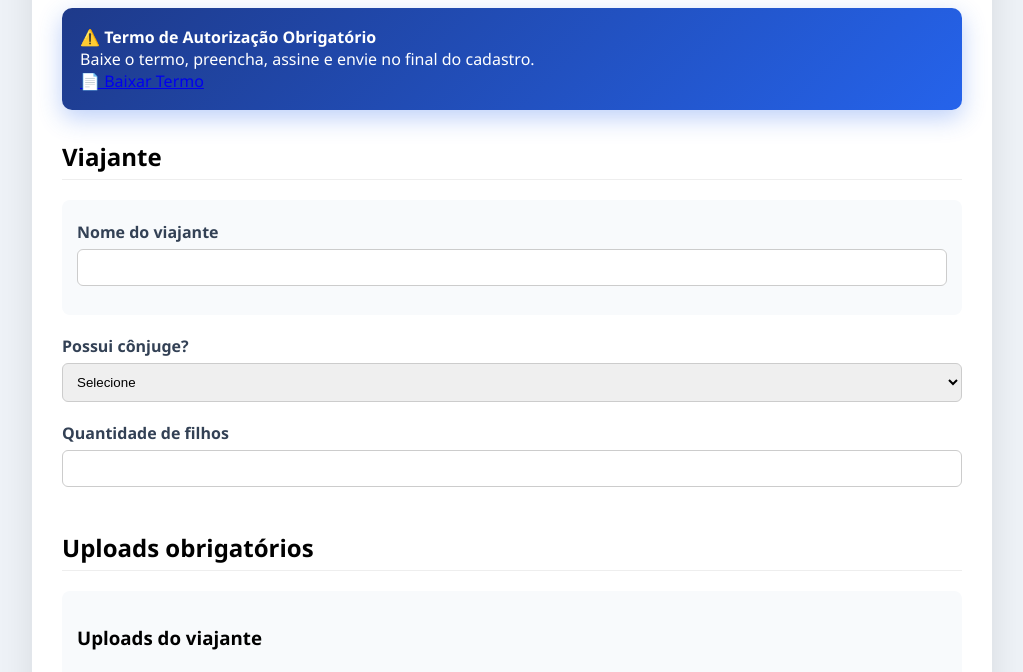
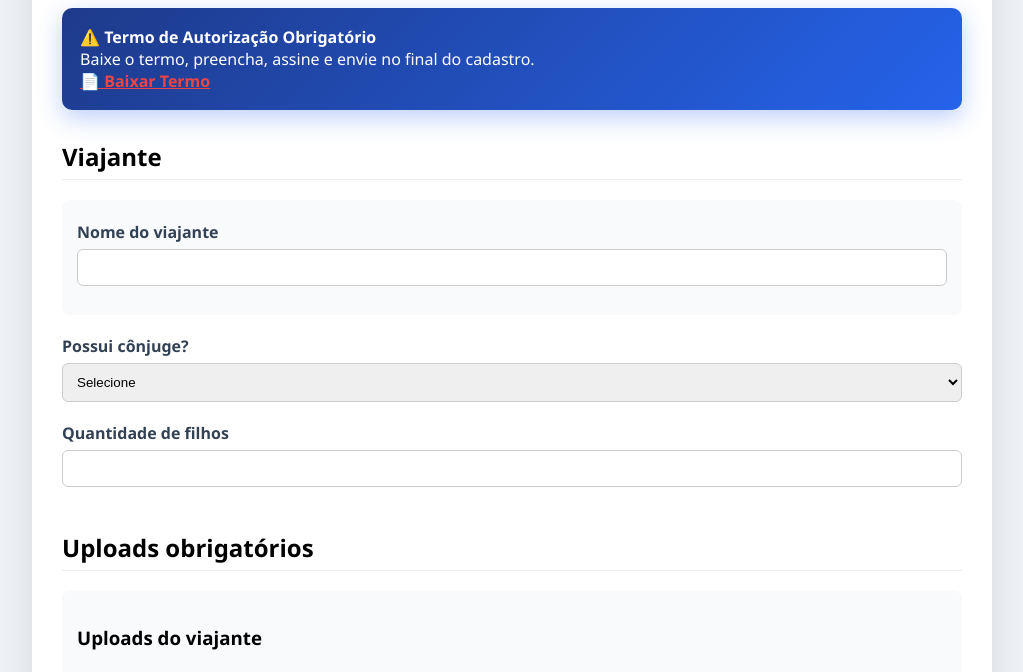
Before and after one commit to samfersara/cadastro-viagem, a website: page public/index.html in a window 1280 px wide. Shown: the part 126-798 px from the top of the page, without its empty margins (128-1151 px from the left). Drawn offline with Linux system fonts and the light colour scheme.

Commit message:
Atualiza cor da letra

```diff
--- a/public/index.html
+++ b/public/index.html
@@ -103,6 +103,11 @@
   border-radius:10px;
   margin-bottom:20px;
   box-shadow:0 8px 25px rgba(37,99,235,0.3);
+}
+
+.btn-termo{
+  color:#ef4444;
+  font-weight:bold;
 }
 
 .termo-content{
```
